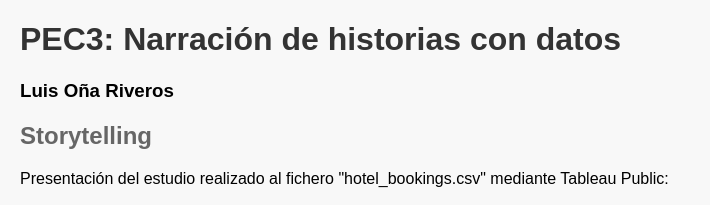
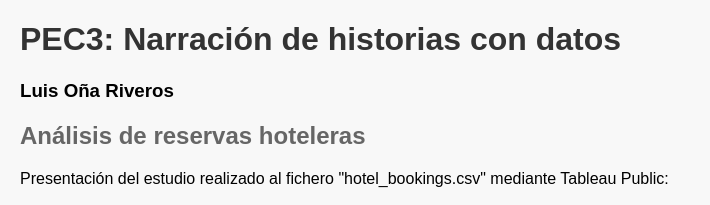
Before and after one commit to LuisTB/PEC3, a plain HTML site: page index.html in a window 1280 px wide. Shown: the whole page, without its empty margins (0-710 px from the left). Drawn offline with Linux system fonts and the light colour scheme.

Commit message:
Update index.html

```diff
--- a/index.html
+++ b/index.html
@@ -40,7 +40,7 @@
     <h3>Luis Oña Riveros</h3>
 
     <!-- Visualización de la Historia de Tableau -->
-    <h2>Storytelling</h2>
+    <h2>Análisis de reservas hoteleras</h2>
     <p>Presentación del estudio realizado al fichero "hotel_bookings.csv" mediante Tableau Public:</p>
     <div class='tableauPlaceholder' id='viz1733176077993' style='position: relative'>
         <noscript>
```
